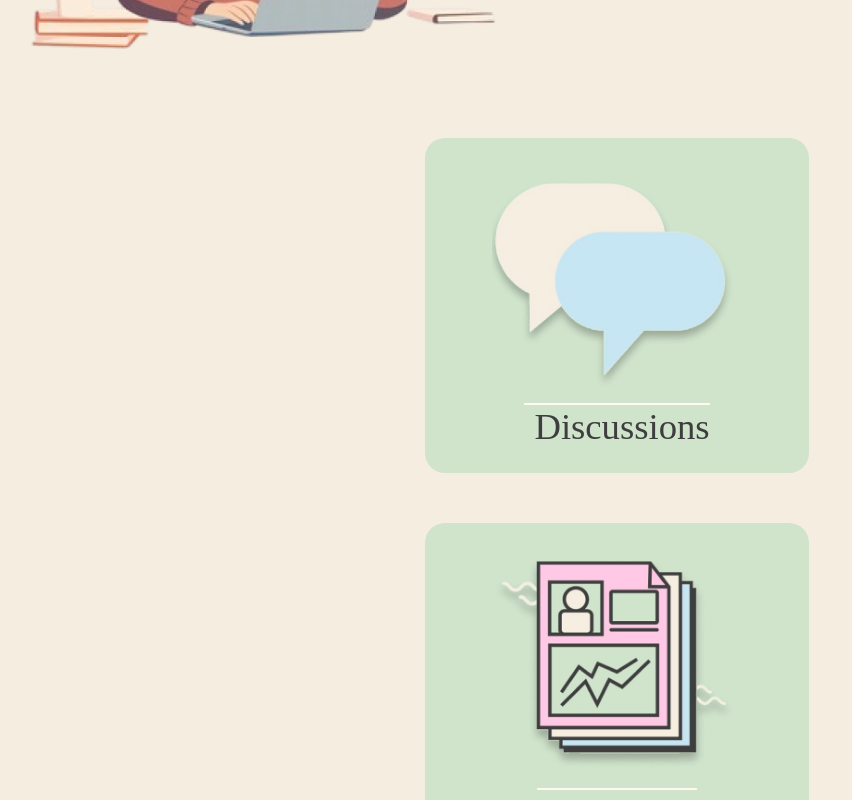
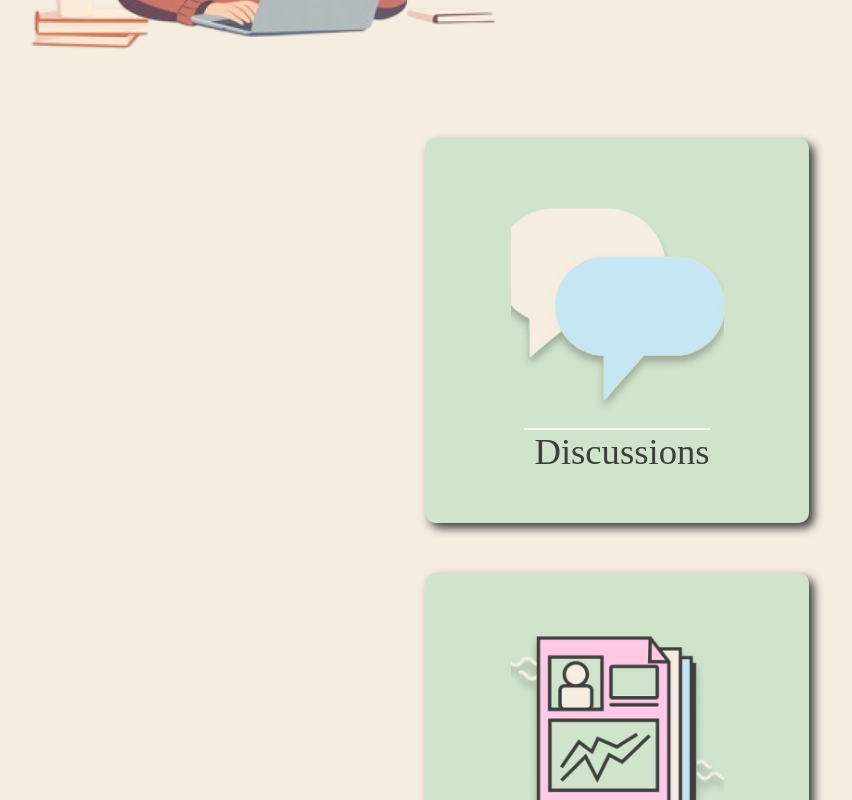
Before and after one commit to cindyawho/mlh-htf2024-project, a React (Create React App) app in the folder my-app/: page / in a window 1280 px wide. Shown: the part 780-1580 px from the top of the page, without its empty margins (23-875 px from the left). Built offline with nearby package versions, Linux system fonts and the light colour scheme; the HTML template or start-up script is replaced by a standard one; a web font is replaced by a local one.

Commit message:
Match styling of home grid to blog posts for hovering

```diff
--- a/my-app/src/componentPages/Home.css
+++ b/my-app/src/componentPages/Home.css
@@ -22,8 +22,8 @@
 
 .homeGrid-item{
     background-color: var(--bg-secondary-green);
-    padding: 25px;
-    border-radius: 20px;
+    padding: 50px;
+    border-radius: 10px;
     width: 30vw;
     height: fit-content;
     font-size: calc(10px + 48/1440 * 100vh);
@@ -32,6 +32,11 @@
     flex-direction: column;
     justify-content: space-between;
     align-items: center;
+    box-shadow: 5px 5px 10px var(--font-color-dark);
+    transition: .75s ease-in-out;
+}
+.homeGrid-item:hover{
+    background-color: #98ac95;
 }
 .homeGrid-item img{
     width: 75%;
```
Also changed, not shown: 1 other file (tests, documents, lock files or other folders).
